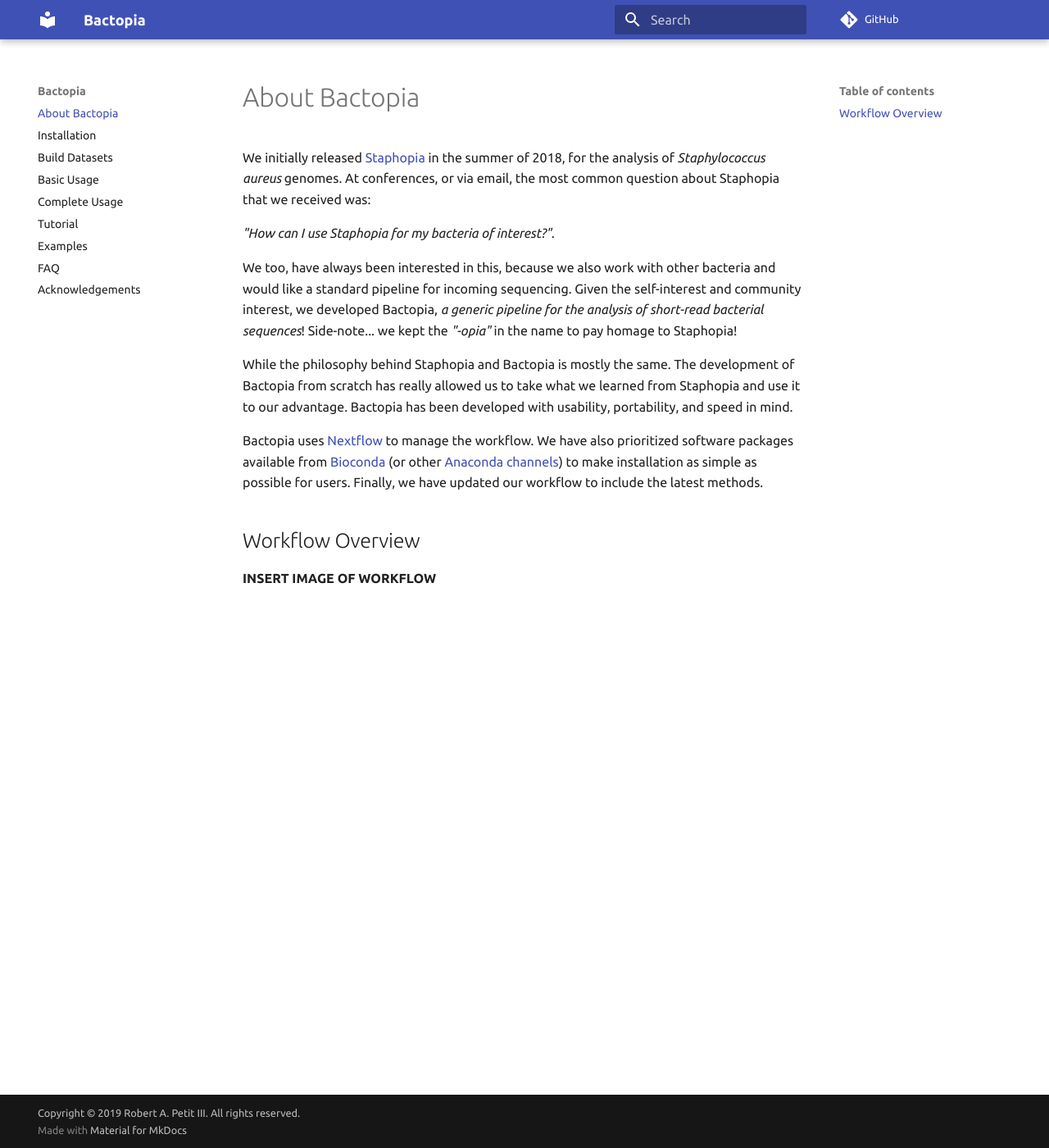
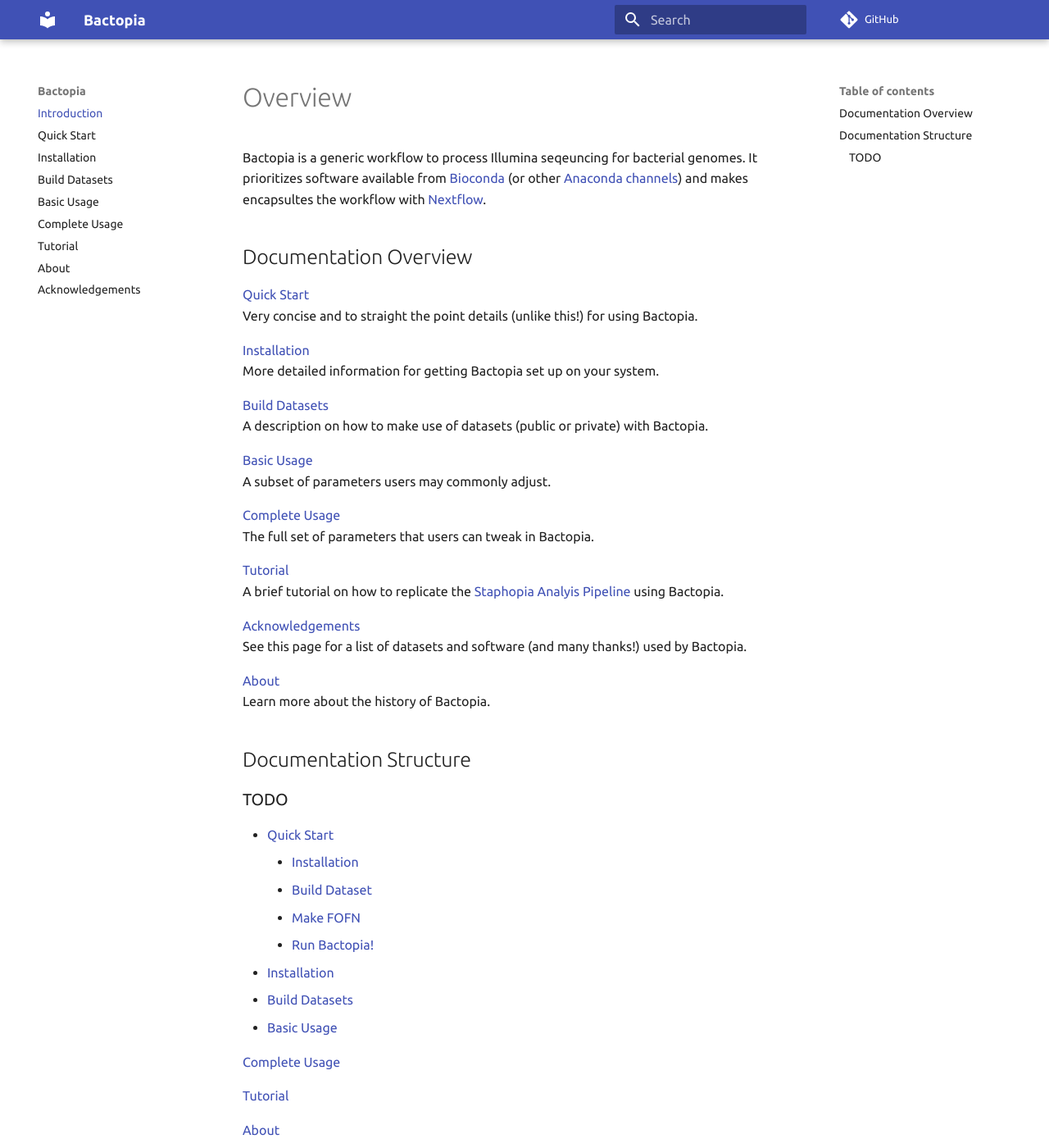
Before and after one commit to bactopia/bactopia, an MkDocs documentation site: the page built from docs/index.md, in a window 1280 px wide and 1400 px high. Shown: the whole window at 82% size. Built offline with MkDocs 1.6.1 and Material for MkDocs 9.7.7, drawn with Linux system fonts in a browser that asks for light colours; comment, search, counter and statistics services are not loaded.

Commit message:
more docs

```diff
--- a/docs/index.md
+++ b/docs/index.md
@@ -1,28 +1,67 @@
-# About Bactopia
-We initially released [Staphopia](https://staphopia.emory.edu/) in the summer
-of 2018, for the analysis of *Staphylococcus aureus* genomes. At conferences,
-or via email, the most common question about Staphopia that we received was:
+# Overview
 
-*"How can I use Staphopia for my bacteria of interest?"*.
+Bactopia is a generic workflow to process Illumina seqeuncing for bacterial genomes. It prioritizes software available from [Bioconda](https://bioconda.github.io/) (or other
+[Anaconda channels](https://anaconda.org/)) and makes encapsultes the workflow with [Nextflow](https://www.nextflow.io/).
 
-We too, have always been interested in this, because we also work with other
-bacteria and would like a standard pipeline for incoming sequencing. Given the
-self-interest and community interest, we developed Bactopia, *a generic pipeline
-for the analysis of short-read bacterial sequences*! Side-note... we
-kept the *"-opia"* in the name to pay homage to Staphopia!
+## Documentation Overview
 
-While the philosophy behind Staphopia and Bactopia is mostly the same. The
-development of Bactopia from scratch has really allowed us to take what we
-learned from Staphopia and use it to our advantage. Bactopia has been developed
-with usability, portability, and speed in mind.
 
-Bactopia uses [Nextflow](https://www.nextflow.io/) to manage the workflow. We
-have also prioritized software packages available from
-[Bioconda](https://bioconda.github.io/) (or other
-[Anaconda channels](https://anaconda.org/)) to make installation
-as simple as possible for users. Finally, we have updated our workflow to
-include the latest methods.
+[Quick Start](quick-start.md)
+Very concise and to straight the point details (unlike this!) for using Bactopia.
 
-## Workflow Overview
+[Installation](installation.md)
+More detailed information for getting Bactopia set up on your system.
 
-**INSERT IMAGE OF WORKFLOW**
+[Build Datasets](datasets.md)
+A description on how to make use of datasets (public or private) with Bactopia.
+
+[Basic Usage](usage-basic.md)
+A subset of parameters users may commonly adjust.
+
+[Complete Usage](usage-complete.md)
+The full set of parameters that users can tweak in Bactopia.
+
+[Tutorial](tutorial.md)
+A brief tutorial on how to replicate the [Staphopia Analyis Pipeline](https://staphopia.emory.edu) using Bactopia.
+
+<!--
+TODO
+[Examples](examples.md)
+A few examples of things to do with Bactopia.
+
+[FAQ](faq.md)
+A list of common questions we've been asked.
+-->
+
+[Acknowledgements](acknowledgements.md)
+See this page for a list of datasets and software (and many thanks!) used by Bactopia.
+
+[About](about.md)
+Learn more about the history of Bactopia.
+
+
+## Documentation Structure
+### TODO
+- [Quick Start](quick-start.md)
+    - [Installation](quick-start.md#installation)
+    - [Build Dataset](quick-start.md#build-dataset)
+    - [Make FOFN](quick-start.md#make-fofn)
+    - [Run Bactopia!](quick-start.md#run-bactopia)
+- [Installation](installation.md)
+- [Build Datasets](datasets.md)
+- [Basic Usage](usage-basic.md)
+
+[Complete Usage](usage-complete.md)
+
+[Tutorial](tutorial.md)
+
+<!--
+TODO
+[Examples](examples.md)
+
+[FAQ](faq.md)
+
+-->
+[About](about.md)
+
+[Acknowledgements](acknowledgements.md)
--- a/mkdocs.yml
+++ b/mkdocs.yml
@@ -10,14 +10,16 @@
 dev_addr: 0.0.0.0:8000
 
 nav:
-    - 'About Bactopia': 'index.md'
+    - 'Introduction': 'index.md'
+    - 'Quick Start': 'quick-start.md'
     - 'Installation': 'installation.md'
     - 'Build Datasets': 'datasets.md'
     - 'Basic Usage': 'usage-basic.md'
     - 'Complete Usage': 'usage-complete.md'
     - 'Tutorial': 'tutorial.md'
-    - 'Examples': 'examples.md'
-    - 'FAQ': 'faq.md'
+#    - 'Examples': 'examples.md'
+#    - 'FAQ': 'faq.md'
+    - 'About': 'about.md'
     - 'Acknowledgements': 'acknowledgements.md'
 
 theme:
@@ -44,3 +46,5 @@
       custom_checkbox: true
   - pymdownx.tilde
   - admonition
+  - toc:
+      permalink: true
```
Also changed, not shown: docs/about.md (added, +25 -0 lines), docs/acknowledgements.md (+1 -1 lines), docs/quick-start.md (added, +23 -0 lines).
